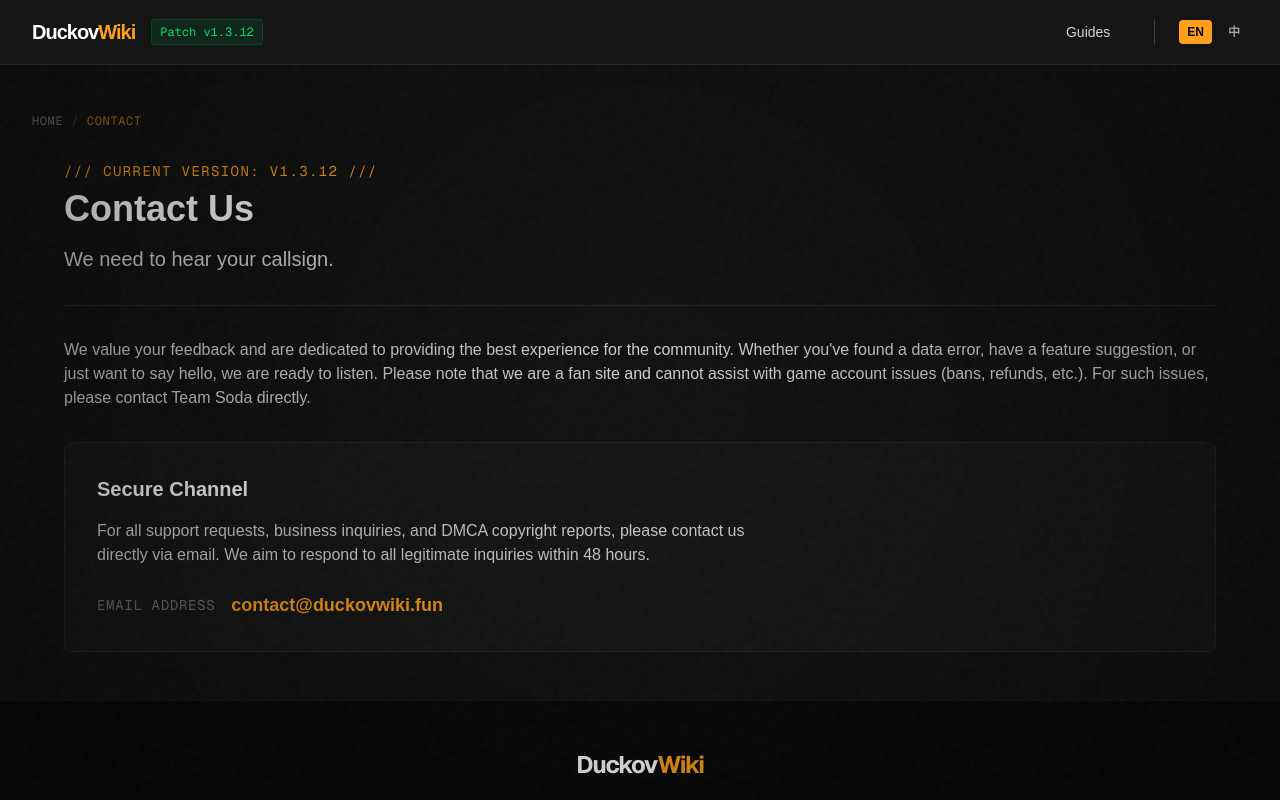
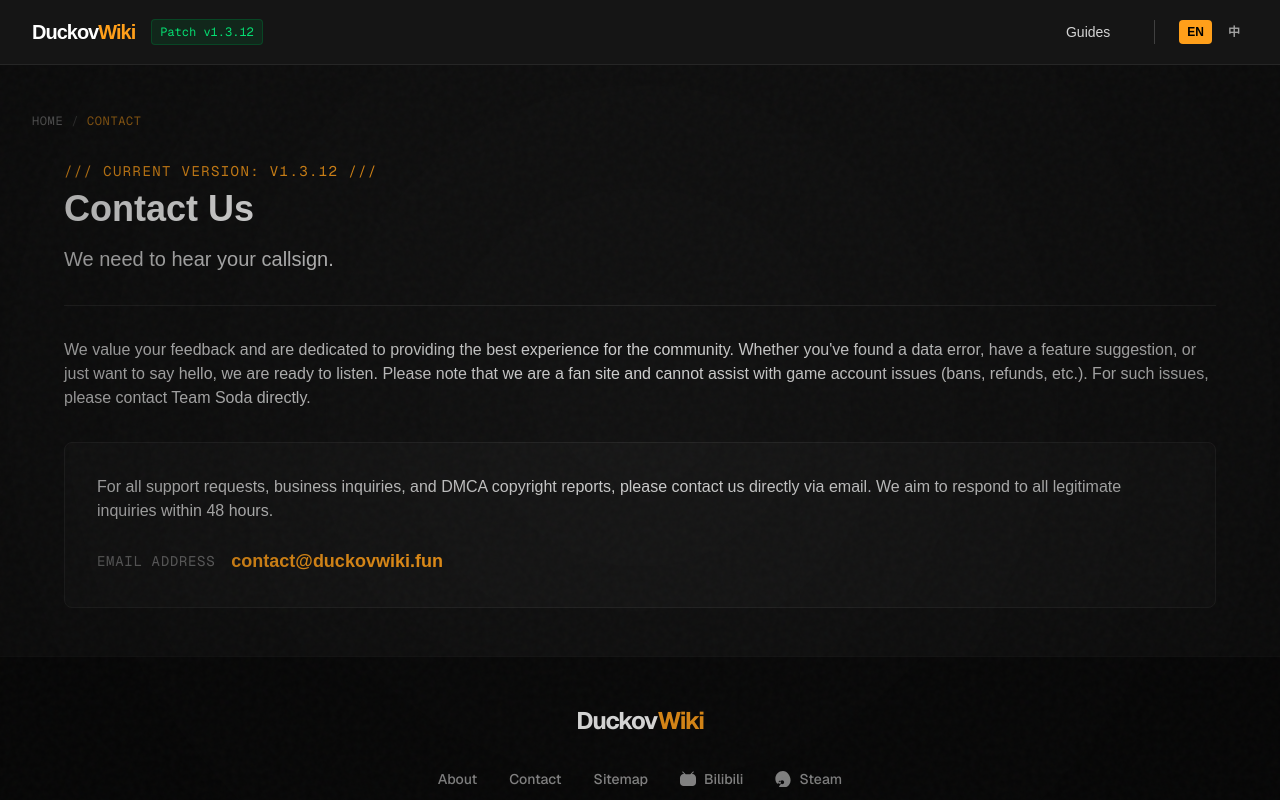
Before and after one commit to FairFang-730/duckovwiki, a Next.js app: page /en/contact in a window 1280 px wide. Shown: the top 800 px of the page. Built offline with nearby package versions, Linux system fonts and the light colour scheme.

Commit message:
style(contact): remove card title and max-width constraint for better text flow

```diff
--- a/src/app/[lang]/contact/ContactClient.tsx
+++ b/src/app/[lang]/contact/ContactClient.tsx
@@ -33,8 +33,7 @@ export default function ContactClient({ lang, dict }: { lang: Locale, dict: Dict
                     </p>
 
                     <div className="bg-neutral-900 border border-neutral-800 rounded-lg p-8 mt-8 not-prose">
-                        <h2 className="text-xl font-bold text-white mb-4">{t.card_title}</h2>
-                        <p className="text-neutral-400 mb-6 max-w-2xl">
+                        <p className="text-neutral-400 mb-6">
                             {t.card_desc}
                         </p>
 
--- a/src/locales/en.json
+++ b/src/locales/en.json
@@ -106,7 +106,6 @@
         "title": "Contact Us",
         "intro": "We need to hear your callsign.",
         "desc": "We value your feedback and are dedicated to providing the best experience for the community. Whether you've found a data error, have a feature suggestion, or just want to say hello, we are ready to listen. Please note that we are a fan site and cannot assist with game account issues (bans, refunds, etc.). For such issues, please contact Team Soda directly.",
-        "card_title": "Secure Channel",
         "card_desc": "For all support requests, business inquiries, and DMCA copyright reports, please contact us directly via email. We aim to respond to all legitimate inquiries within 48 hours.",
         "email_label": "Email Address"
     },
--- a/src/locales/zh.json
+++ b/src/locales/zh.json
@@ -106,7 +106,6 @@
         "title": "联系我们",
         "intro": "我们需要听到你的呼号。",
         "desc": "我们重视您的反馈，致力于为社区提供最佳体验。无论您是发现数据错误、有新功能建议，还是仅仅想打个招呼，我们都时刻准备倾听。请注意，我们只是一个粉丝站点，无法协助解决游戏账号问题（如封禁、退款等）。此类问题请直接联系 Team Soda。",
-        "card_title": "取得联系",
         "card_desc": "有关所有支持请求、商务咨询和 DMCA 版权报告，请直接通过电子邮件联系我们。我们的目标是在 48 小时内回复所有合法查询。",
         "email_label": "电子邮箱地址"
     },
```
